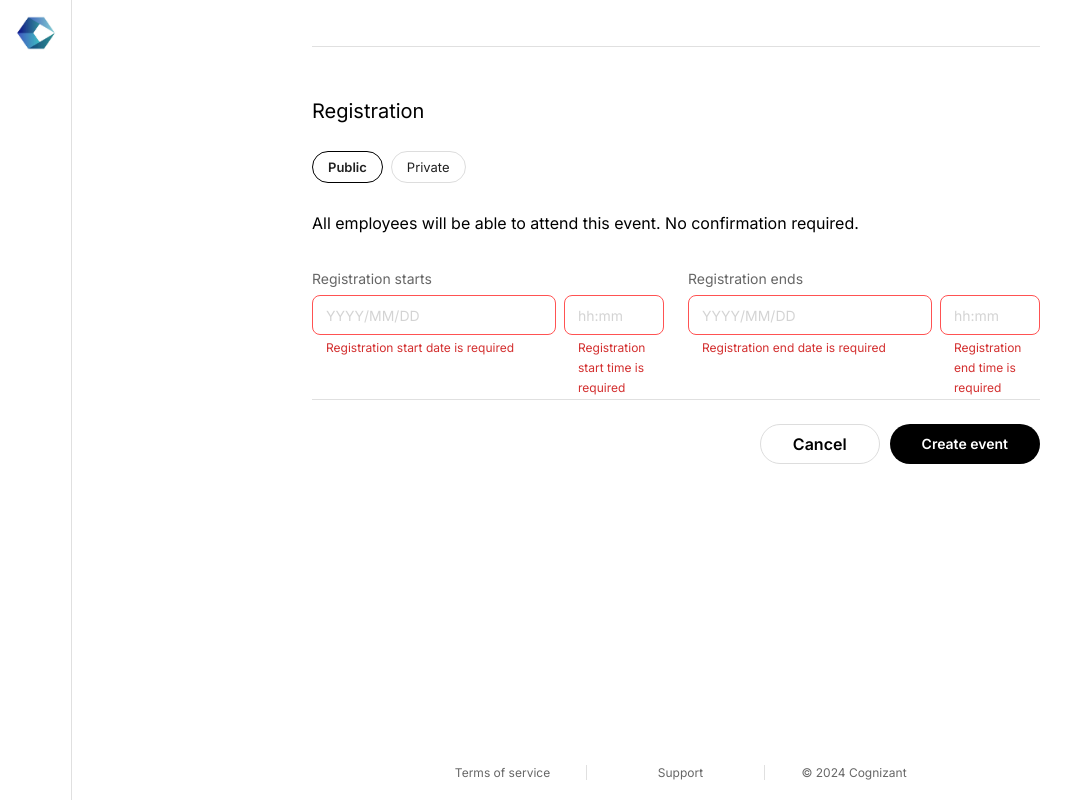
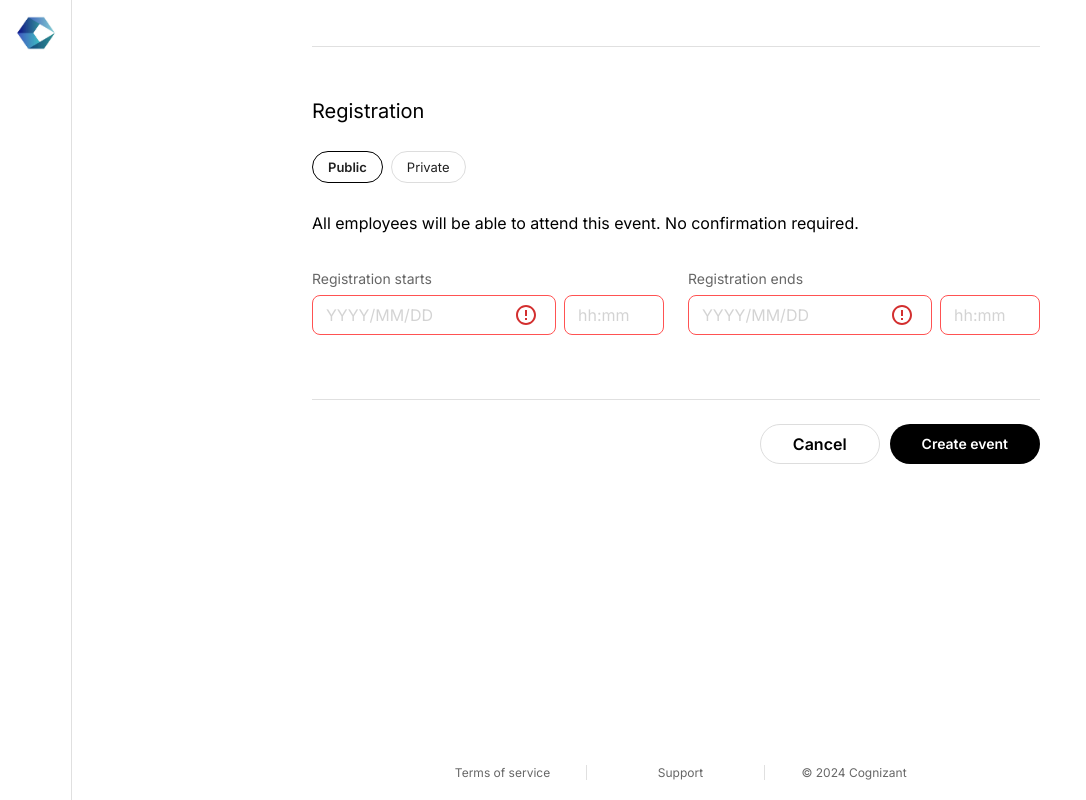
Before and after one commit to Warbreon/event-planner-fe, a React (Create React App) app: page /events/event/new in a window 1280 px wide. Both pictures are taken after typing "Sample" into the empty fields and a click on the button "Create event". Shown: the part 1442-2242 px from the top of the page, without its empty margins (0-1086 px from the left). Built offline with nearby package versions, Linux system fonts and the light colour scheme.

Commit message:
wip: added initial tooltip for validation errors. Create tooltip theme. Added tooltip to textfield, timepicker, datepicker.

```diff
--- /dev/null
+++ b/src/shared/components/error-tooltip/ErrorTooltip.tsx
@@ -0,0 +1,27 @@
+import { ErrorOutline } from "@mui/icons-material";
+import { IconButton, Tooltip } from "@mui/material";
+import { FC } from "react";
+
+interface Props {
+    title: string | undefined;
+    isVisible: boolean;
+    children?: JSX.Element;
+}
+
+const ErrorTooltip: FC<Props> = ({ title, isVisible, children }) => {
+    return (
+        <>
+            {isVisible && (
+                <Tooltip classes={{ tooltip: 'error', tooltipArrow: 'error' }} title={title} placement="top" arrow>
+                    {children || (
+                        <IconButton aria-label="error" size="small">
+                            <ErrorOutline color="error" />
+                        </IconButton>
+                    )}
+                </Tooltip>)
+            }
+        </>
+    );
+}
+
+export default ErrorTooltip
--- a/src/shared/forms/elements/formik-elements/date-picker/FormikDatePicker.tsx
+++ b/src/shared/forms/elements/formik-elements/date-picker/FormikDatePicker.tsx
@@ -2,6 +2,7 @@ import { DatePicker } from "@mui/x-date-pickers";
 import { useField, useFormikContext } from "formik";
 import { CalendarToday } from "@mui/icons-material";
 import styles from './FormikDatePicker.module.css';
+import ErrorTooltip from "../../../../components/error-tooltip/ErrorTooltip";
 
 interface Props {
     name: string;
@@ -25,19 +26,19 @@ const FormikDatePicker: React.FC<Props> = ({ name, datePickerClassName, ...props
             }}
             slotProps={{
                 textField: {
-                    helperText: meta.touched && meta.error ? meta.error : '',
                     error: Boolean(meta.touched && meta.error),
                     className: datePickerClassName ?? 'date-picker',
-                    inputProps: {
+                    InputProps: {
                         className: datePickerClassName ?? 'date-picker',
-                    }
+                        endAdornment: <ErrorTooltip title={meta.error} isVisible={meta.touched && Boolean(meta.error)} />,
+                    },
                 },
                 inputAdornment: {
                     position: 'start',
                 },
                 openPickerButton: {
                     color: 'primary',
-                }
+                },
             }}
             disablePast
         />
--- a/src/shared/forms/elements/formik-elements/text-field/FormikTextField.tsx
+++ b/src/shared/forms/elements/formik-elements/text-field/FormikTextField.tsx
@@ -2,13 +2,14 @@ import { TextField, TextFieldProps, Typography } from '@mui/material';
 import { useField } from 'formik';
 import { FC } from 'react';
 import styles from './FormikTextField.module.css';
+import ErrorTooltip from '../../../../components/error-tooltip/ErrorTooltip';
 
 type FormikTextFieldProps = TextFieldProps & {
 	name: string;
 	title?: string;
 	titleClassName?: string;
 	textFieldClassName?: string;
-    placeholder?: string;
+	placeholder?: string;
 };
 
 const FormikTextField: FC<FormikTextFieldProps> = ({
@@ -18,7 +19,7 @@ const FormikTextField: FC<FormikTextFieldProps> = ({
 	textFieldClassName,
 	placeholder,
 	...props
- }) => {
+}) => {
 	const [field, meta] = useField(name);
 
 	return (
@@ -32,9 +33,11 @@ const FormikTextField: FC<FormikTextFieldProps> = ({
 				{...field}
 				{...props}
 				error={meta.touched && Boolean(meta.error)}
-				helperText={meta.touched && meta.error ? meta.error : null}
-                placeholder={!!placeholder ? placeholder : ''}
+				placeholder={!!placeholder ? placeholder : ''}
 				className={textFieldClassName}
+				InputProps={{
+					endAdornment: <ErrorTooltip title={meta.error} isVisible={meta.touched && Boolean(meta.error)} />,
+				}}
 			/>
 		</div>
 	);
--- a/src/shared/forms/elements/formik-elements/time-picker/FormikTimePicker.tsx
+++ b/src/shared/forms/elements/formik-elements/time-picker/FormikTimePicker.tsx
@@ -3,6 +3,8 @@ import { useField, useFormikContext } from "formik";
 import styles from './FormikTimePicker.module.css';
 import { TIME_PICKER_STYLES } from "../../../../../themes/styles/TimePicker";
 import Title from "../../../../../components/title/Title";
+import { useState } from "react";
+import ErrorTooltip from "../../../../components/error-tooltip/ErrorTooltip";
 
 interface Props {
     title?: string;
@@ -15,6 +17,10 @@ const FormikTimePicker: React.FC<Props> = ({ title, name, timePickerClassName, .
     const [field, meta] = useField(name);
 
     return (
+        <ErrorTooltip
+            title={meta.error}
+            isVisible
+        >
             <div className={styles.inputGroupWrapper}>
                 {title && (
                     <Title
@@ -32,13 +38,12 @@ const FormikTimePicker: React.FC<Props> = ({ title, name, timePickerClassName, .
                     minutesStep={5}
                     skipDisabled
                     slotProps={{
-                    textField: ({ ...params }) => ({
-                        helperText: meta.touched && meta.error ? meta.error : params.helperText,
+                        textField: () => ({
                             error: Boolean(meta.touched && meta.error),
                             className: timePickerClassName ?? TIME_PICKER_STYLES.SMALL,
-                        inputProps: {
+                            InputProps: {
                                 className: timePickerClassName ?? TIME_PICKER_STYLES.SMALL,
-                        }
+                            },
                         }),
                         inputAdornment: {
                             position: 'start',
@@ -49,6 +54,7 @@ const FormikTimePicker: React.FC<Props> = ({ title, name, timePickerClassName, .
                     }}
                 />
             </div>
+        </ErrorTooltip>
     );
 };
 
--- a/src/themes/Theme.ts
+++ b/src/themes/Theme.ts
@@ -489,6 +489,28 @@ const projectTheme = createTheme({
 				}
 			},
 		},
+		MuiTooltip: {
+			styleOverrides: {
+				tooltipArrow: {
+					'&.error': {
+						backgroundColor: COLORS.WHITE,
+						border: `2px solid ${COLORS.ERROR}`,
+						color: COLORS.ERROR,
+						fontFamily: fontFamily,
+						fontSize: '0.875rem',
+						lineHeight: '1rem',
+						fontWeight: 400,
+						borderRadius: '0.5rem',
+					},
+				},
+				arrow: {
+					'&:before': {
+						backgroundColor: COLORS.WHITE,
+						border: `2px solid ${COLORS.ERROR}`,
+					}
+				}
+			},
+		},
 	}
 });
 
```
Lines whose indentation alone changed are shown as unchanged.
